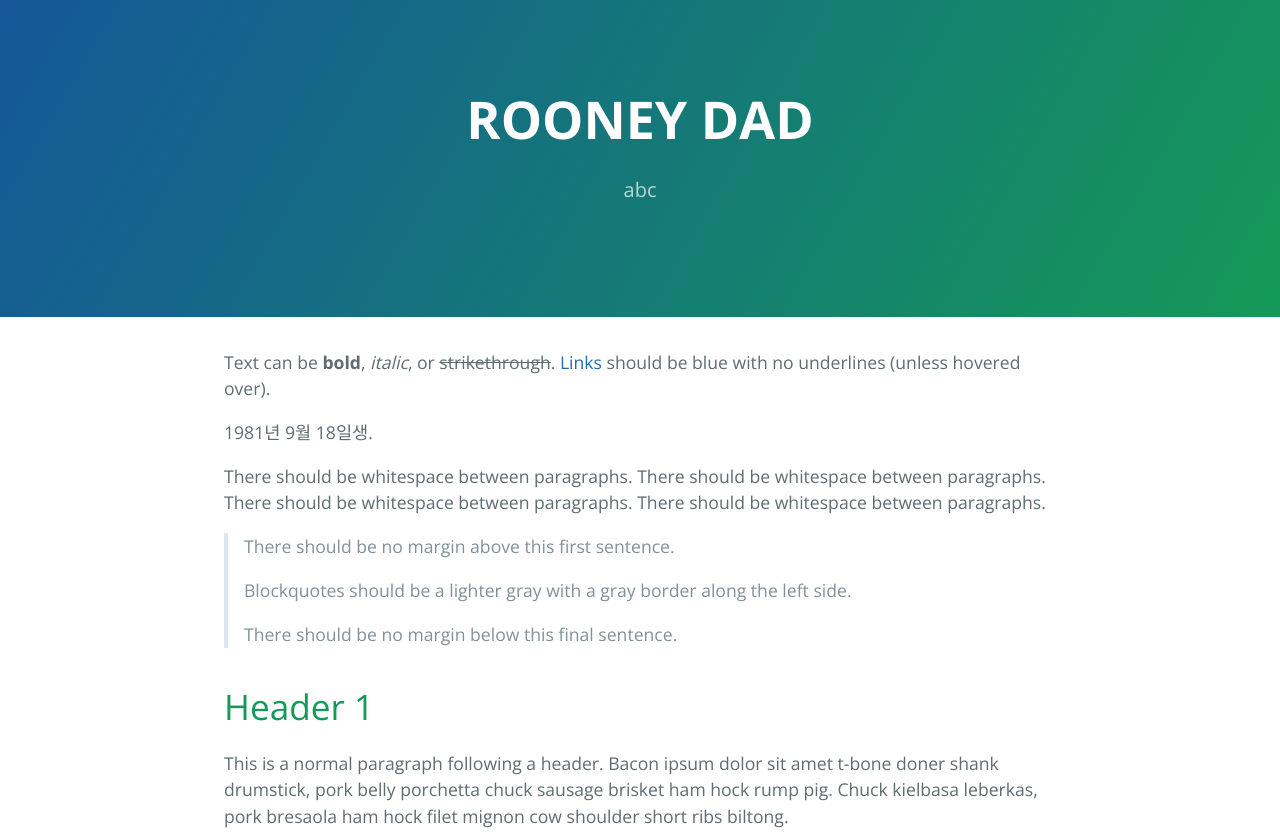
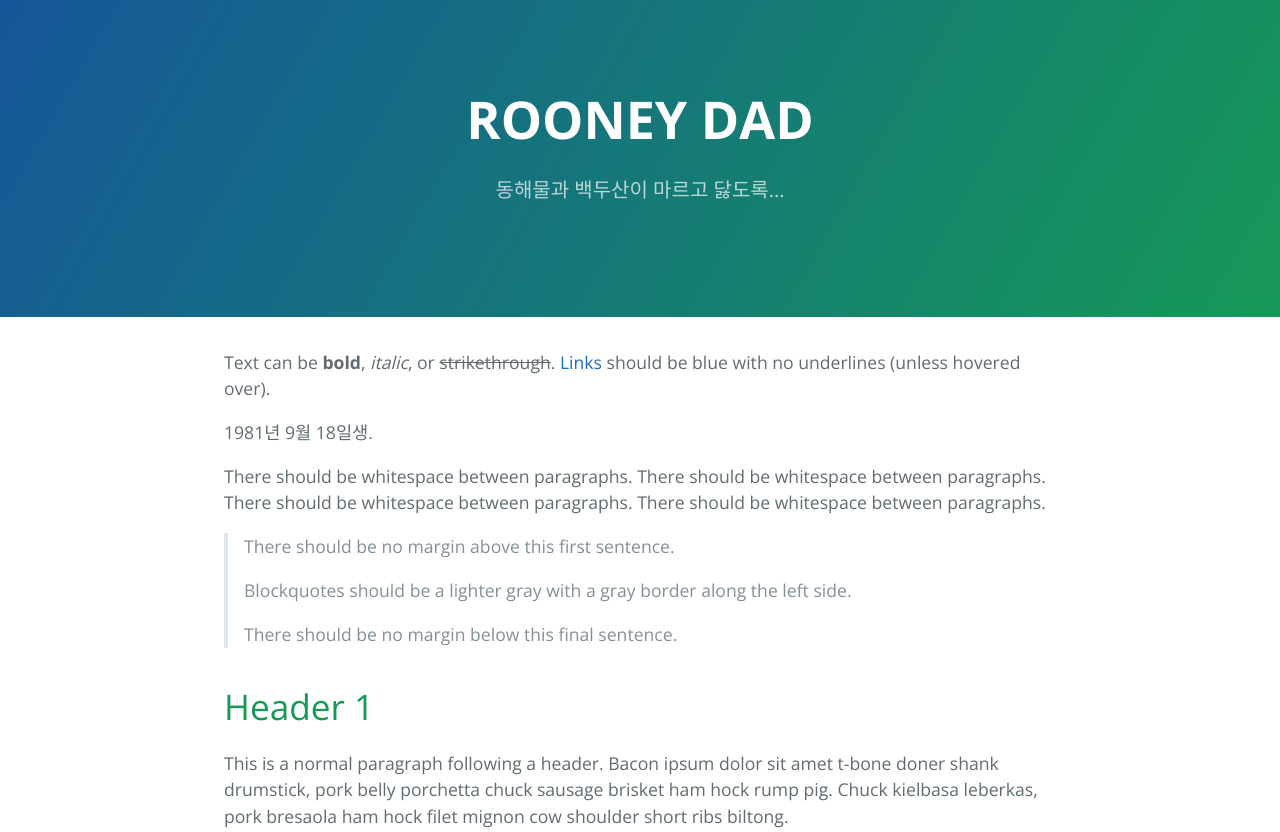
Before and after one commit to RooneyDad/rooneydad.github.io, a website: page index.html in a window 1280 px wide. Shown: the top 832 px of the page. Drawn offline with nearby package versions, Linux system fonts and the light colour scheme.

Commit message:
Update index.html

```diff
--- a/index.html
+++ b/index.html
@@ -12,7 +12,7 @@
   <body>
     <section class="page-header">
       <h1 class="project-name">ROONEY DAD</h1>
-      <h2 class="project-tagline">abc</h2>
+      <h2 class="project-tagline">동해물과 백두산이 마르고 닳도록...</h2>
       <!--a href="#" class="btn">View on GitHub</a-->
       <!--a href="#" class="btn">Download .zip</a-->
       <!--a href="#" class="btn">Download .tar.gz</a-->
```
